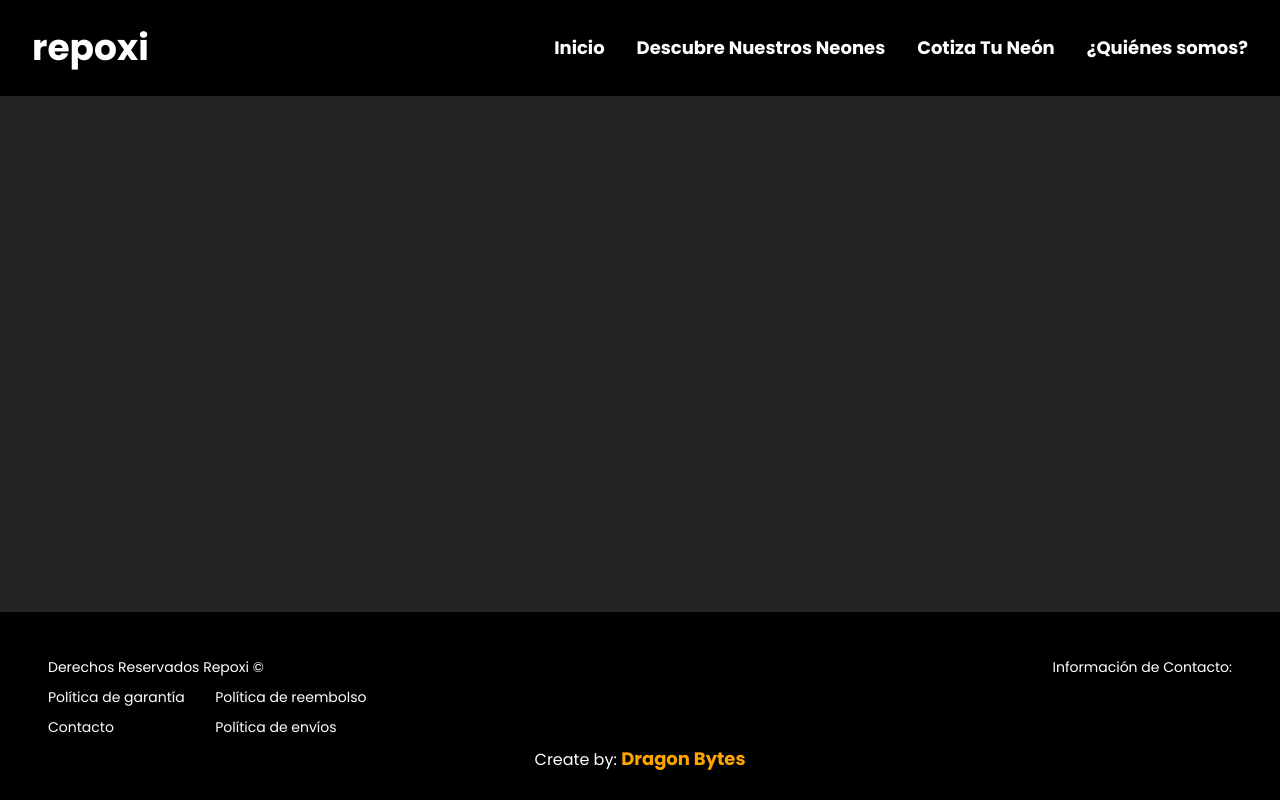
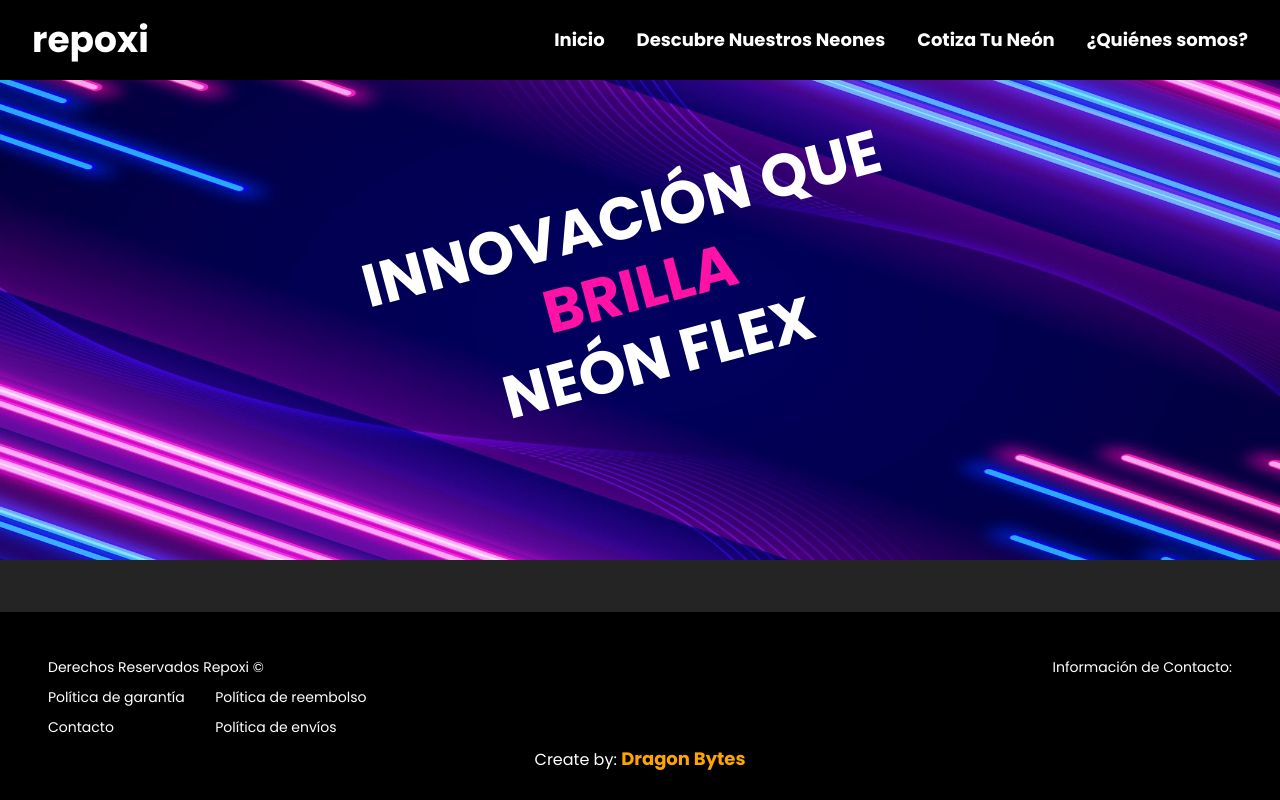
Before and after one commit to aten039/repoxi_react_vite, a React (Vite) app: page / in a window 1280 px wide. Built offline with nearby package versions, Linux system fonts and the light colour scheme.

Commit message:
banner and menu fix

```diff
--- a/src/components/layouts/Layout.tsx
+++ b/src/components/layouts/Layout.tsx
@@ -4,7 +4,7 @@ import { useState } from "react";
 
 export default function Layout() {
 
-  const [menuVisible, setMenuVisible] = useState(window.innerWidth>767 ? true : false);
+  const [menuVisible, setMenuVisible] = useState(window.innerWidth>991 ? true : false);
 
   const handleClick = ()=>{
     const value = menuVisible?false:true
@@ -28,7 +28,7 @@ export default function Layout() {
           </nav>
       </header>
 
-      <main className={style.content}>
+      <main >
         <Outlet/>
       </main>
 
--- a/src/components/layouts/layout.module.css
+++ b/src/components/layouts/layout.module.css
@@ -1,5 +1,5 @@
 .space{
-    padding-top: 6rem;
+    padding-top: 5rem;
 }
 .header{
     display: flex;
@@ -8,10 +8,11 @@
     justify-content: space-between;
     align-items: center;
     width: 100%;
-    height: 6rem;
+    height: 5rem;
     background-color: var(--bg-menu);
     gap: 2rem;
     top: 0;
+    z-index: 100;
 }
 @media(min-width:760px){
     .header{
@@ -31,22 +32,26 @@
 .menu{
     display: flex;
     justify-content: space-between;
-    align-items: center;
     gap: 2rem;
     font-weight: bold;
     font-size: var(--text-lg);
-    text-align: center;
+    text-align: right;
+    transition: all ease .5s;
 }
-
+.menu_a{
+    text-align: right;
+}
 .menu_img{
     width: 3rem;
     height: 3rem;
     display: none;
+    cursor: pointer;
 }
 
 
 @media(max-width:991px){
     .menu{
+        display: flex;
         padding: 1.5rem;
         position: absolute;
         top: 70px;
@@ -55,9 +60,8 @@
         z-index: 100;
         background-color:  black;
         text-align: right;
-        display: none;
         flex-direction: column;
-        transition: all ease .5s;
+
     }
     .menu_img{
         display: block;
@@ -69,9 +73,7 @@
 .deactive{
     display: none;
 }
-.content{
-    width: 90%;
-}
+
 .footer{
     position: absolute;
     bottom: 0;
--- /dev/null
+++ b/src/components/main/home/Home.tsx
@@ -0,0 +1,9 @@
+import Banner from "../../ui/banner/Banner";
+
+export default function Home() {
+  return (
+    <div>
+        <Banner/>
+    </div>
+  )
+}
--- /dev/null
+++ b/src/components/ui/banner/Banner.tsx
@@ -0,0 +1,10 @@
+import style from './banner.module.css'
+
+export default function Banner() {
+  return (
+    <div className={style.banner}>
+            <img src="/img/banner-colorido.jpg" alt="banner principal" fetchPriority="high" />
+            <p className={style.text_banner}>Innovación que <br/><span>brilla</span><br/>Neón Flex</p>
+    </div>
+  )
+}
--- /dev/null
+++ b/src/components/ui/banner/banner.module.css
@@ -0,0 +1,33 @@
+.banner{
+    position: relative;
+    height: 10rem;
+    width: 100%;
+}
+.banner img{
+    width: 100%;
+    height: 30rem;
+}
+.text_banner{
+    position: absolute;
+    top: 100px;
+    left: 0px;
+    right: 0;
+    text-align: center;
+    margin: 0;
+    font-size: var(--text-6xl);
+    font-weight: bold;
+    text-transform: uppercase;
+    rotate: -15deg;
+    line-height: 1.2;
+    overflow: hidden;
+}
+.text_banner span {
+    color: var(--primary-color);
+}
+
+@media(max-width:767px){
+    .text_banner{
+        font-size: var(--text-4xl);
+    }
+
+}
--- a/src/index.css
+++ b/src/index.css
@@ -43,6 +43,8 @@ fuente poppins
   --text-xl: 1.25rem;
   --text-2xl: 1.5rem;
   --text-4xl: 2.25rem;
+  --text-6xl: 3.75rem;
+  --text-8xl: 6rem;
   --screen-phone:767px;
   --screen-tablet:991px;
   --screen-desktop:1199px;
--- a/src/router.tsx
+++ b/src/router.tsx
@@ -1,12 +1,14 @@
 import { createBrowserRouter, RouterProvider } from "react-router";
 import Layout from "./components/layouts/Layout";
+import Home from "./components/main/home/Home";
 
 
 const router = createBrowserRouter([{
     path:'/',
     element:<Layout/>,
     children:[{
-
+      index:true,
+      element:<Home/>
     }]
 }])
 
```
Also changed, not shown: src/components/main/home/home.module.css (added).
